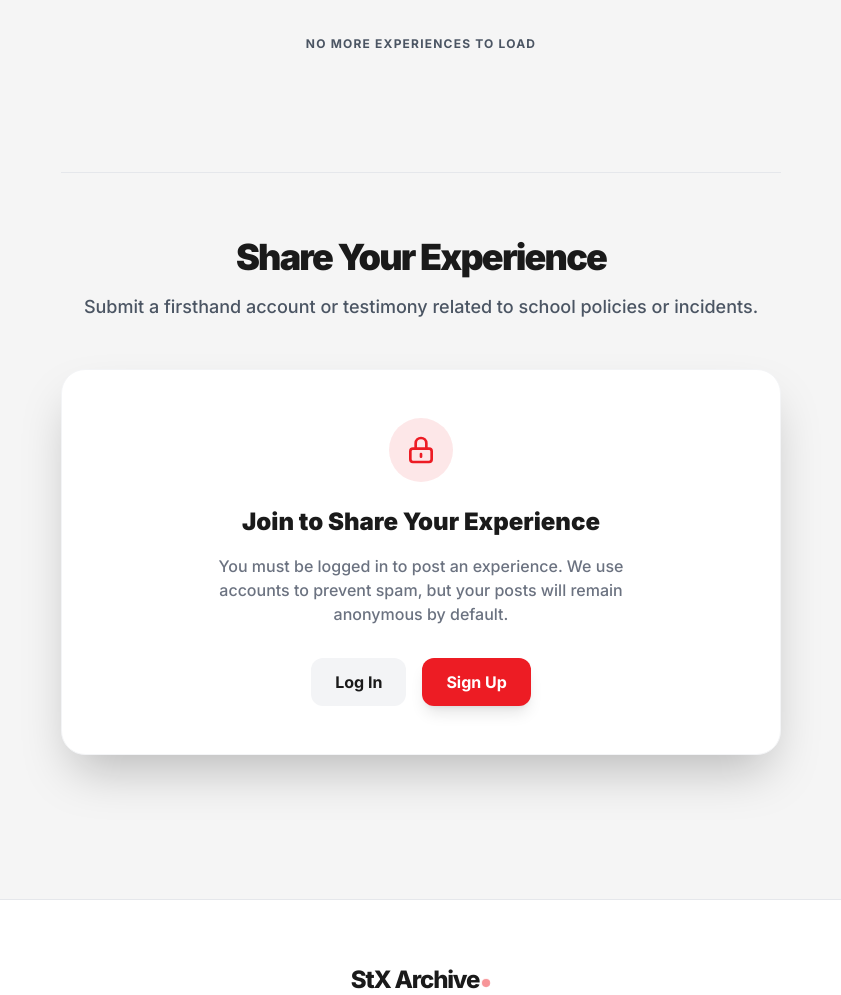
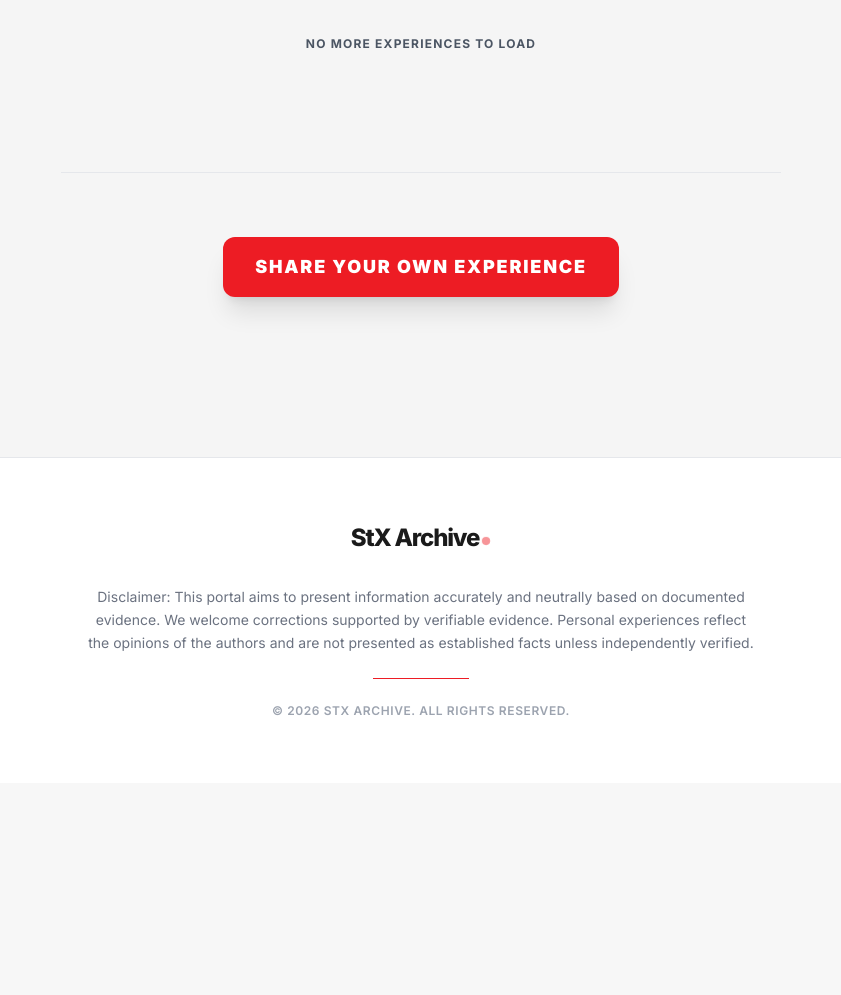
Before and after one commit to stxarchives/StX-Archives, a Flask app: page /experience in a window 1280 px wide. Shown: the part 1922-2917 px from the top of the page, without its empty margins (219-1060 px from the left). After the commit the page ends 2637 px from the top, so only its background shows below. Run offline with Flask 3, Linux system fonts and the light colour scheme; some libraries are stand-ins or nearby versions.

Commit message:
UI: Hid experience form behind a toggle button

```diff
--- a/templates/experience.html
+++ b/templates/experience.html
@@ -43,11 +43,16 @@
     </div>
 
     <!-- Share Your Experience Form (Moved to Bottom) -->
-    <div class="mt-20 border-t border-gray-200 dark:border-gray-800 pt-16">
-        <div class="text-center mb-12">
-            <h1 class="text-4xl font-black text-airblack dark:text-white tracking-tighter mb-4">Share Your Experience</h1>
-            <p class="text-lg text-gray-600 dark:text-gray-400 font-medium">Submit a firsthand account or testimony related to school policies or incidents.</p>
-        </div>
+    <div class="mt-20 border-t border-gray-200 dark:border-gray-800 pt-16 flex flex-col items-center">
+        <button id="toggle-experience-btn" class="mb-8 px-8 py-4 bg-airred hover:bg-airdarkred text-white text-lg font-black uppercase tracking-widest rounded-xl shadow-xl hover:shadow-airred/30 transition-all transform hover:-translate-y-1">
+            Share Your Own Experience
+        </button>
+
+        <div id="experience-form-container" class="hidden w-full transition-all">
+            <div class="text-center mb-12">
+                <h1 class="text-4xl font-black text-airblack dark:text-white tracking-tighter mb-4">Share Your Experience</h1>
+                <p class="text-lg text-gray-600 dark:text-gray-400 font-medium">Submit a firsthand account or testimony related to school policies or incidents.</p>
+            </div>
 
         {% if (session.get('user_logged_in') and session.get('email_verified')) or session.get('admin_logged_in') %}
         <div class="bg-white dark:bg-[#151515] rounded-3xl shadow-2xl overflow-hidden border border-gray-100 dark:border-gray-800 mb-20">
@@ -148,6 +153,7 @@
             </div>
         </div>
         {% endif %}
+        </div>
     </div>
 </div>
 
@@ -263,5 +269,19 @@
             }
         });
     }
+
+    const toggleBtn = document.getElementById('toggle-experience-btn');
+    const formContainer = document.getElementById('experience-form-container');
+    if (toggleBtn && formContainer) {
+        toggleBtn.addEventListener('click', () => {
+            formContainer.classList.toggle('hidden');
+            if(!formContainer.classList.contains('hidden')) {
+                toggleBtn.innerText = "Hide Form";
+                formContainer.scrollIntoView({ behavior: 'smooth', block: 'start' });
+            } else {
+                toggleBtn.innerText = "Share Your Own Experience";
+            }
+        });
+    }
 </script>
 {% endblock %}
```
